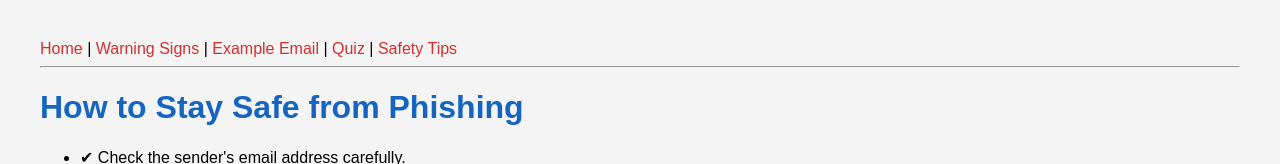
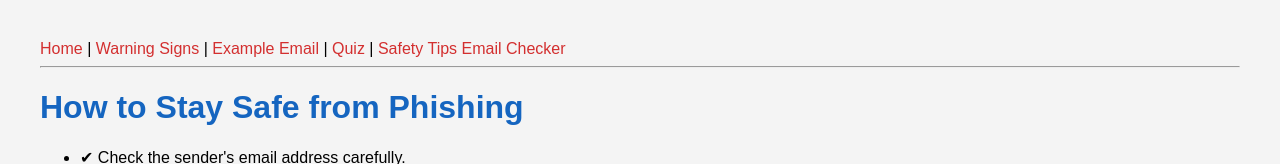
Before and after one commit to inderpreet00013-spec/Email-Phishing-Awareness, a plain HTML site: page safety.html in a window 1280 px wide. Shown: the top 164 px of the page. Drawn offline with Linux system fonts and the light colour scheme.

Commit message:
Update safety.html

```diff
--- a/safety.html
+++ b/safety.html
@@ -13,6 +13,7 @@
     <a href="examples.html">Example Email</a> |
     <a href="quiz.html">Quiz</a> |
     <a href="safety.html">Safety Tips</a>
+    <a href="checker.html">Email Checker</a>
 </nav>
 
 <hr>
```
